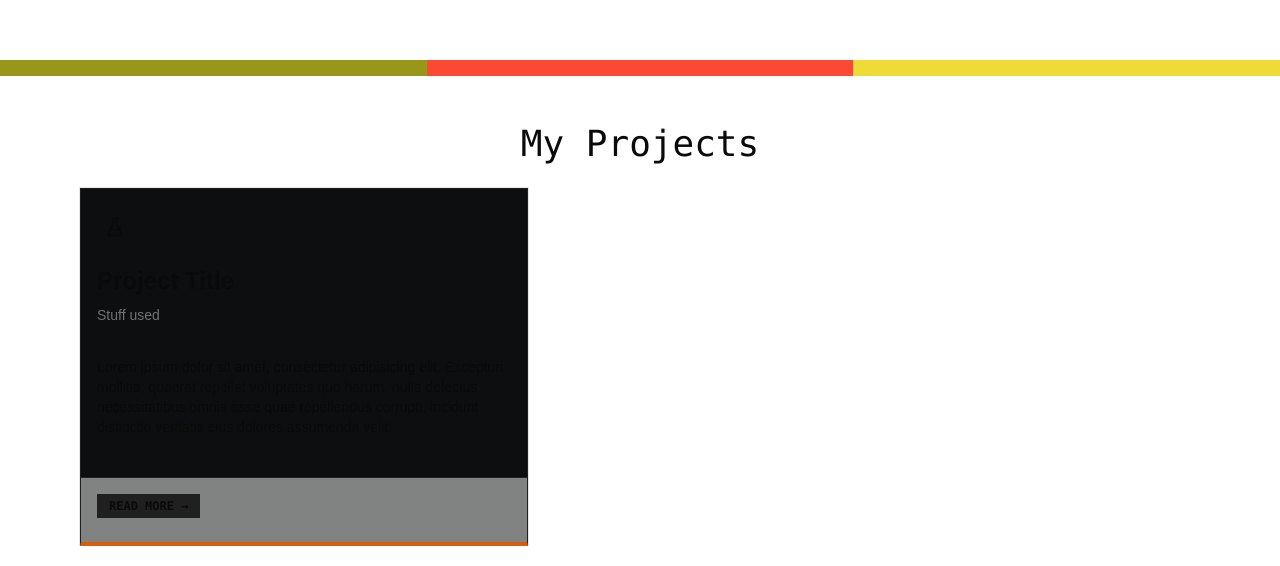
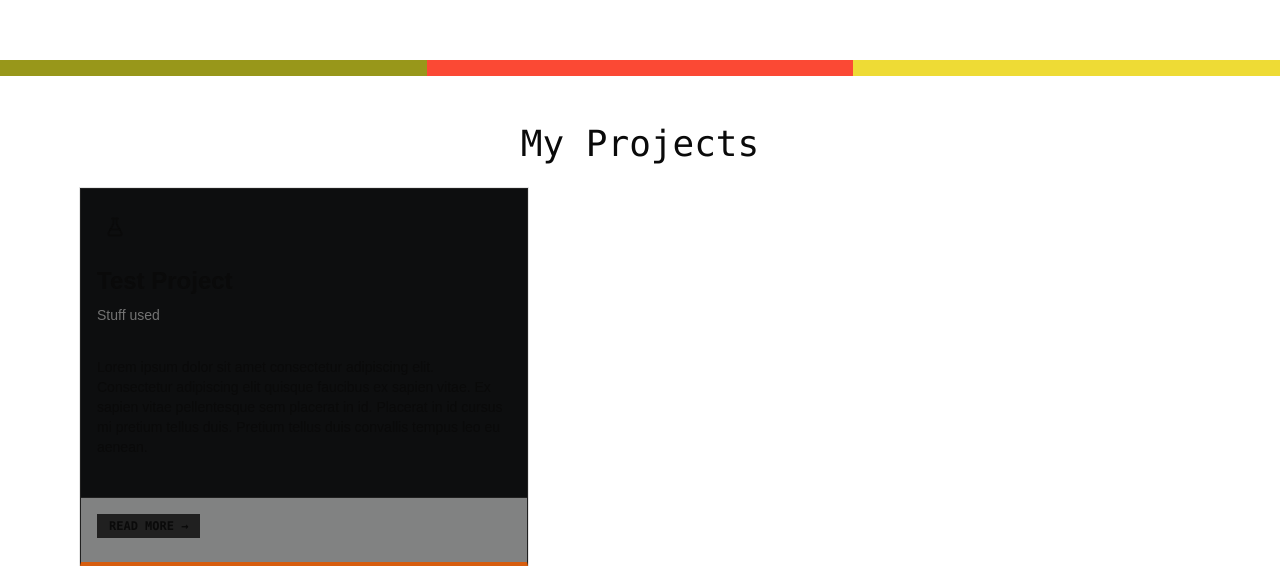
Before and after one commit to Matteturtle09/portfolio, a React (Vite) app: page / in a window 1280 px wide. Shown: the part 740-1306 px from the top of the page. Built offline with nearby package versions, Linux system fonts and the light colour scheme.

Commit message:
Updated ProjectCard props

```diff
--- a/src/App.tsx
+++ b/src/App.tsx
@@ -23,7 +23,7 @@ export function App() {
         <h1 className="text-center text-4xl font-mono">
           My Projects
         </h1>
-        <ProjectCard tags={['experiment']}/>
+        <ProjectCard tags={['experiment']} name={"Test Project"} description={"Lorem ipsum dolor sit amet consectetur adipiscing elit. Consectetur adipiscing elit quisque faucibus ex sapien vitae. Ex sapien vitae pellentesque sem placerat in id. Placerat in id cursus mi pretium tellus duis. Pretium tellus duis convallis tempus leo eu aenean."}/>
       </section>
     </>
   )
--- a/src/components/project-card.tsx
+++ b/src/components/project-card.tsx
@@ -2,20 +2,22 @@ import type { ProjectTag } from '@/types'
 import { Card, CardContent, CardDescription, CardHeader, CardTitle, CardFooter } from './ui/card'
 import ProjectCardTag from './ui/project-card-tag'
 
-interface ProjectCardProps{
-    tags: ProjectTag[]
+interface ProjectCardProps {
+    name: string;
+    description: string;
+    tags: ProjectTag[];
 }
 
-const ProjectCard = ({tags}:ProjectCardProps) => {
+const ProjectCard = ({ tags, name, description }: ProjectCardProps) => {
     return (
         <Card className="w-full max-w-md rounded-none border border-[#202020] border-b-4 border-b-[#d65d0e] bg-[#0d0e0f]   shadow-none">
             <div className="flex items-center gap-4 px-6 pt-3">
-                {tags.map((tag) => <ProjectCardTag tag={tag}/>)}
+                {tags.map((tag) => <ProjectCardTag tag={tag} />)}
             </div>
 
             <CardHeader className="pt-3 pb-2">
                 <CardTitle className="text-2xl font-bold  ">
-                    Project Title
+                    {name}
                 </CardTitle>
                 <CardDescription className="text-sm font-medium  mt-1">
                     Stuff used
@@ -24,7 +26,7 @@ const ProjectCard = ({tags}:ProjectCardProps) => {
 
             <CardContent className="py-2">
                 <p className="text-sm ">
-                    Lorem ipsum dolor sit amet, consectetur adipisicing elit. Excepturi mollitia, quaerat repellat voluptates quo harum, nulla delectus necessitatibus omnis esse quae repellendus corrupti, incidunt distinctio veritatis eius dolores assumenda velit.
+                    {description}
                 </p>
             </CardContent>
 
```
